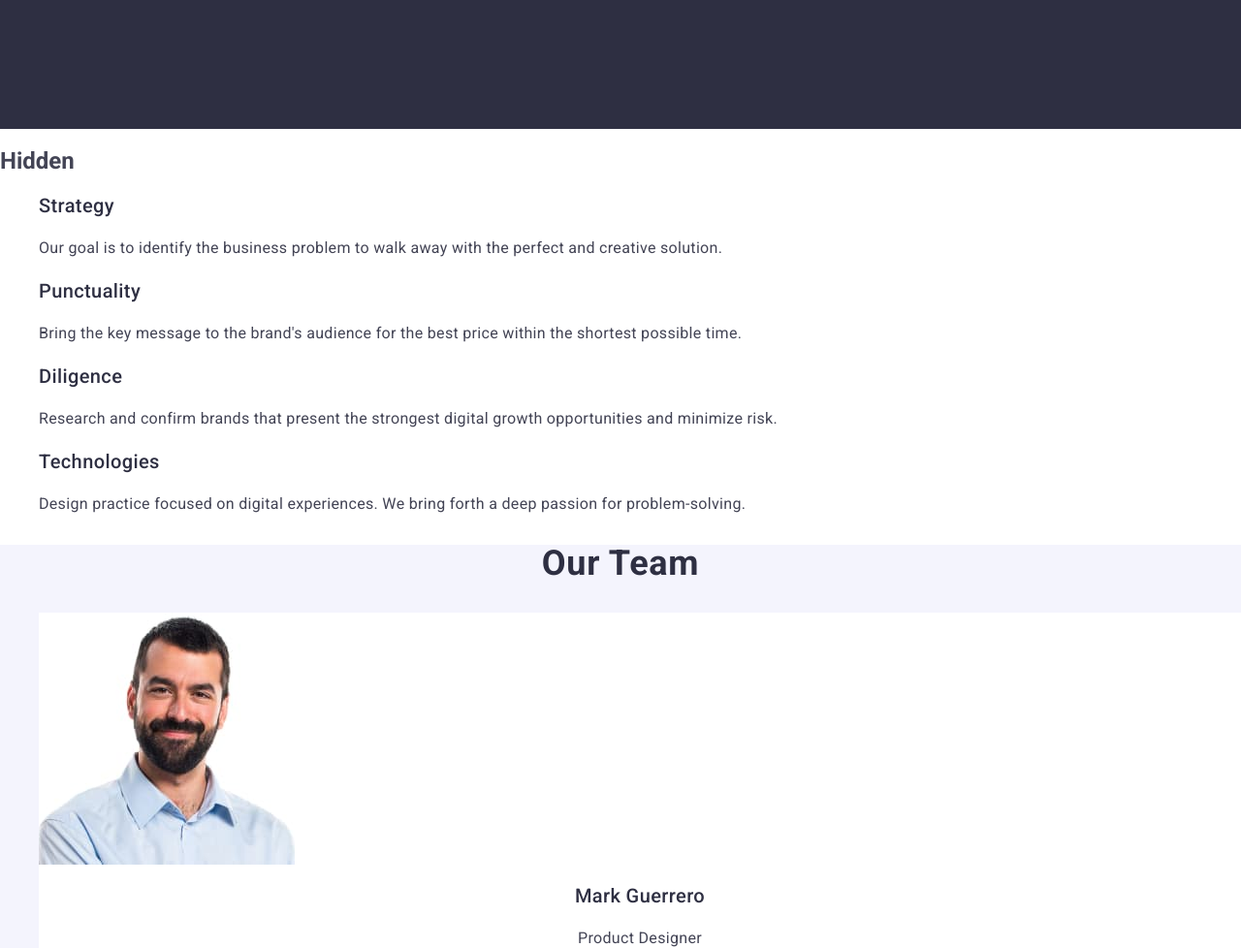
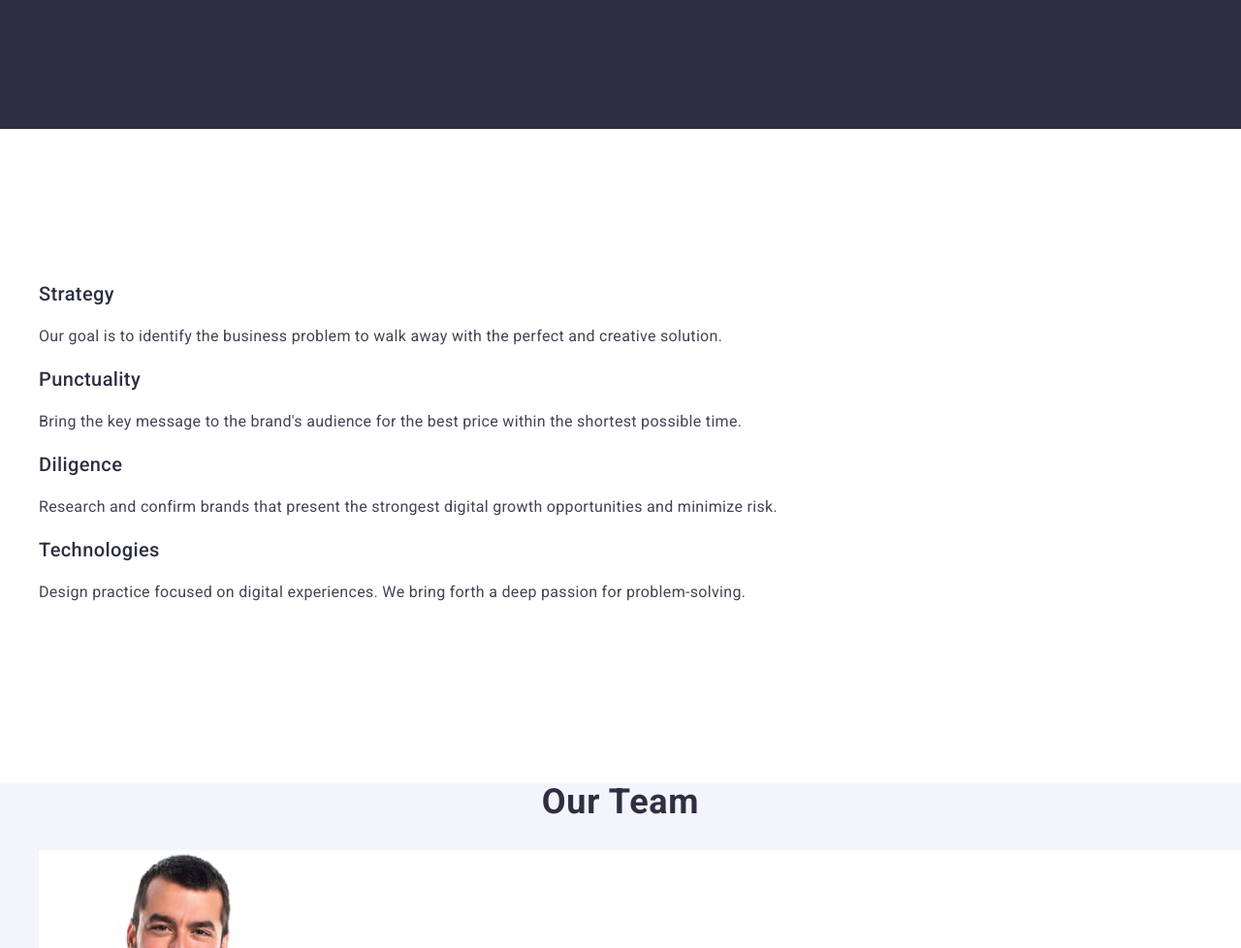
Before and after one commit to KaterynaHizhevska/goit-markup-hw-03, a plain HTML site: page index.html in a window 1280 px wide. Shown: the part 640-1618 px from the top of the page at 97% size. Drawn offline with nearby package versions, Linux system fonts and the light colour scheme.

Commit message:
section2

```diff
--- a/css/style.css
+++ b/css/style.css
@@ -164,6 +164,9 @@ border-radius: 4px;
 
 } */
 
+.company {
+  padding: 120px 0;
+}
 
 .company-title {
   font-weight: 500;
@@ -280,3 +283,17 @@ line-height: 1.5;
 letter-spacing: 0.02em;
 color: #F4F4FD;
 }
+
+.hidden {
+  position: absolute;
+  width: 1px;
+  height: 1px;
+  margin: -1px;
+  border: 0;
+  padding: 0;
+
+  white-space: nowrap;
+  clip-path: inset(100%);
+  clip: rect(0 0 0 0);
+  overflow: hidden;
+}
--- a/index.html
+++ b/index.html
@@ -47,7 +47,8 @@
         <button class="hero-button" type="button"><span class="button-text">Order Service</span></button>
         </div>
       </section>
-      <div class="company">
+      <section class="company">
+      <div class="container">
         <h2 class="hidden">Hidden</h2>
         <ul class="company-list">
           <li class="company-item">
```
